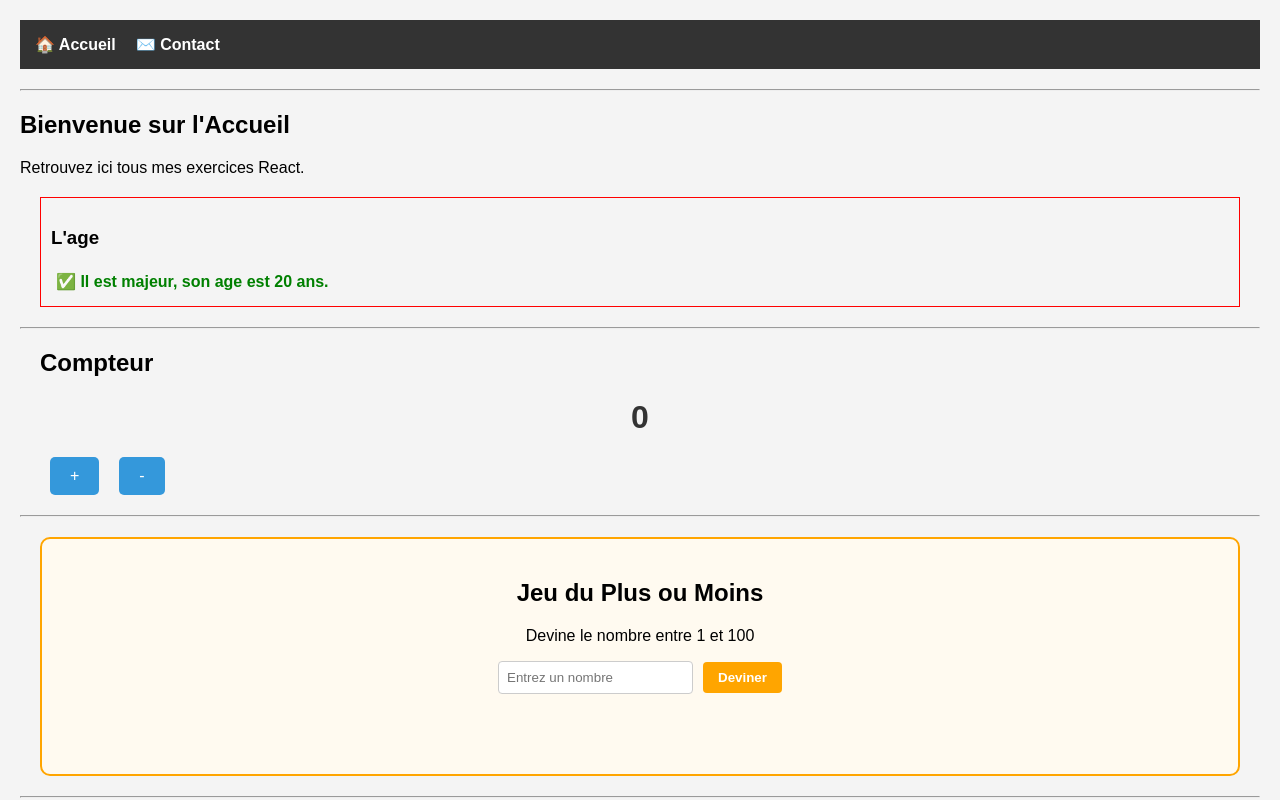
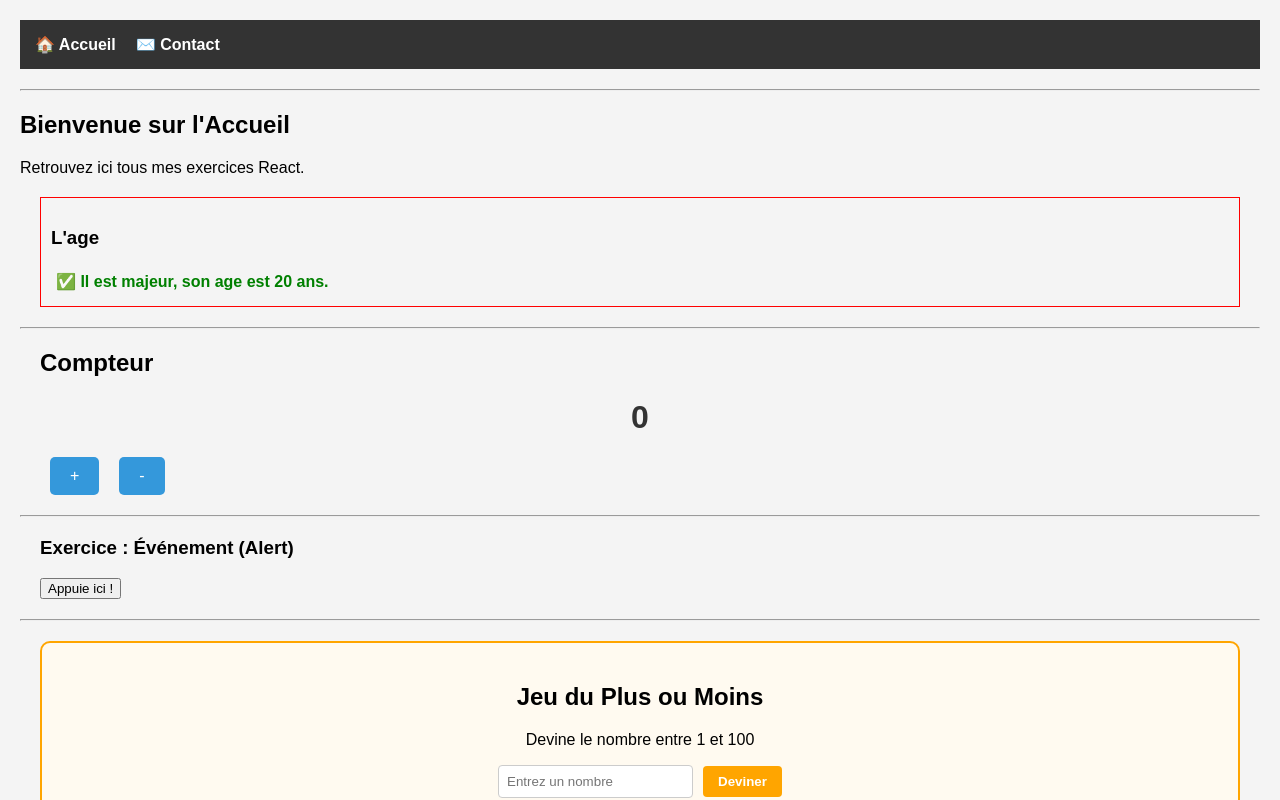
Before and after one commit to RyanSebbouh/ecommerce, a React (Create React App) app: page / in a window 1280 px wide. Shown: the top 800 px of the page. Built offline with nearby package versions, Linux system fonts and the light colour scheme; no server answers.

Commit message:
Mise à jour bouton simple, Accueil.js

```diff
--- a/src/Accueil.js
+++ b/src/Accueil.js
@@ -1,11 +1,12 @@
 import React, { Component } from 'react';
 
-// --- J'importe les composants enfants (mais pas Accueil !) ---
+// --- J'importe les composants enfants ---
 import CompteurDePersonne from './CompteurDePersonne';
 import ProductList from './ProductList';
 import Welcome from './Welcome';
 import GuessNumber from './GuessNumber';
 import Majeur from './Majeur';
+import SimpleButton from './SimpleButton'; // <--- 1. J'AJOUTE L'IMPORT ICI
 
 class Accueil extends Component {
     render() {
@@ -14,7 +15,7 @@ class Accueil extends Component {
                 <h2>Bienvenue sur l'Accueil</h2>
                 <p>Retrouvez ici tous mes exercices React.</p>
 
-                {/* L'âge*/}
+                {/* L'âge */}
                 <div className="majeur-container" style={{border: "1px solid red", padding: "10px", margin: "20px"}}>
                     <h3>L'age</h3>
                     <Majeur age={20} />
@@ -22,14 +23,23 @@ class Accueil extends Component {
 
                 <hr />
 
-                {/*  Le Compteur */}
+                {/* Le Compteur */}
                 <div style={{ margin: "20px" }}>
                      <CompteurDePersonne />
                 </div>
 
                 <hr />
 
-                {/* --- 3. Les autres exercices --- */}
+                {/* --- 2. J'AJOUTE LE NOUVEAU BOUTON ICI --- */}
+                <div style={{ margin: "20px" }}>
+                    <h3>Exercice : Événement (Alert)</h3>
+                    {/* Rappel : On utilise onClick sur le bouton, pas onSubmit */}
+                    <SimpleButton />
+                </div>
+
+                <hr />
+
+                {/* Les autres exercices */}
                 <GuessNumber />
                 <hr />
                 <Welcome description="Super promo !" />
--- /dev/null
+++ b/src/SimpleButton.js
@@ -0,0 +1,18 @@
+import React from 'react';
+
+function SimpleButton() {
+
+    // Je définis la fonction qui se déclenchera au clic
+    const handleClick = () => {
+        alert("hey you");
+    }
+
+    return (
+        // J'attache l'événement onClick à ma fonction
+        <button onClick={handleClick}>
+            Appuie ici !
+        </button>
+    );
+}
+
+export default SimpleButton;
```
Also changed, not shown: src/Addproduct.js (added, +49 -0 lines).
